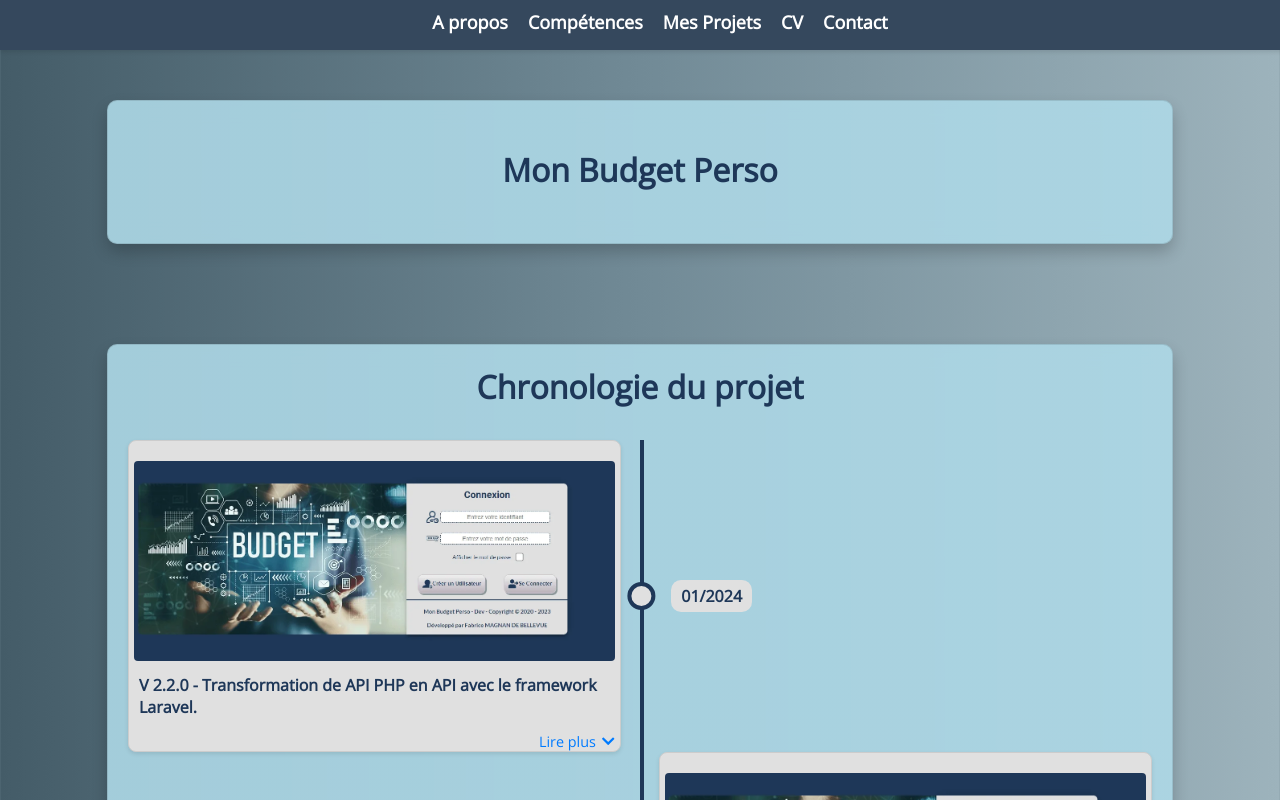
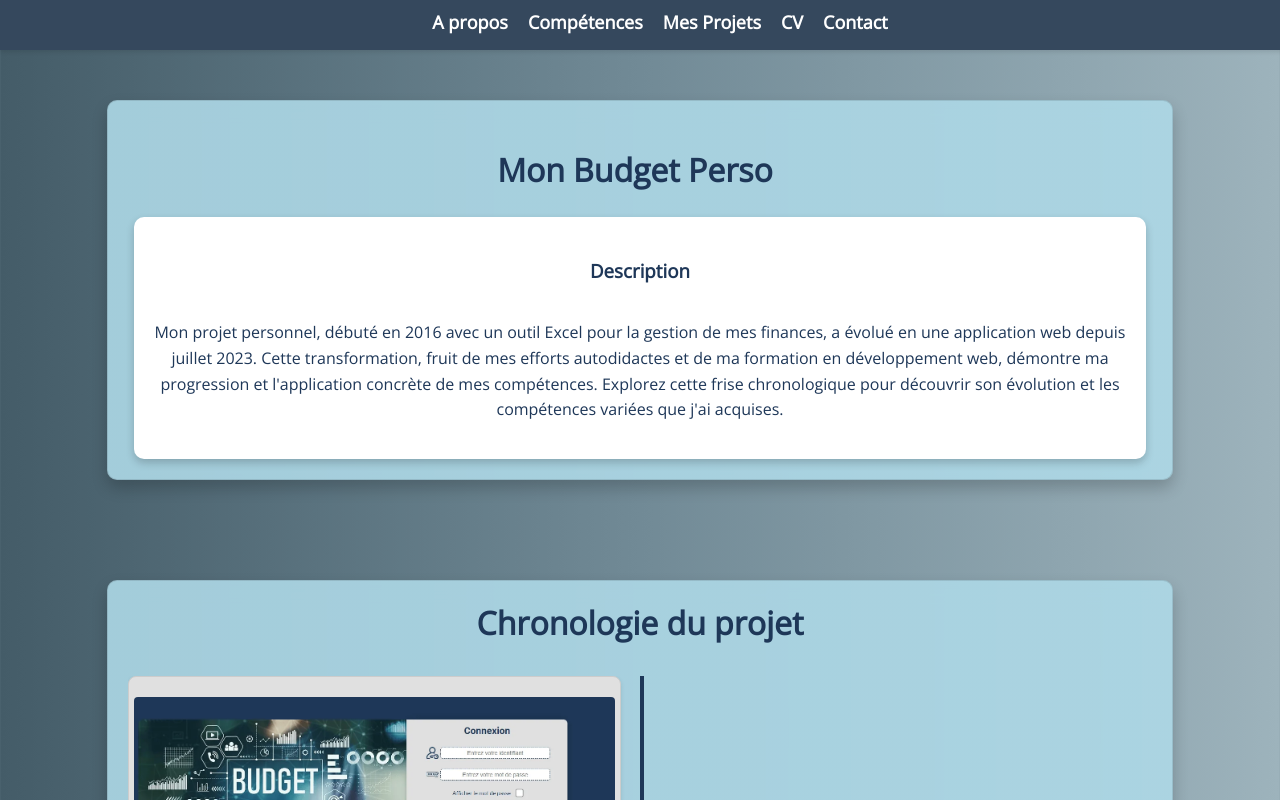
Before and after one commit to FabriceDevPro/PortfolioPro, a React (Vite) app: page /personal-project/1 in a window 1280 px wide. Shown: the top 800 px of the page. Built offline with nearby package versions, Linux system fonts and the light colour scheme.

Commit message:
ajout description. correction du scss

```diff
--- a/src/data/personalProjects.json
+++ b/src/data/personalProjects.json
@@ -44,7 +44,7 @@
         "nomimage": "view-login.webp",
         "version": "V 1.0.0",
         "titre":"Fichier Excel avec des formules",
-        "description":"Message explicatif sur la version 2.1.0",
+        "description":"Message explicatif sur la version 1.0.0",
         "languages": [
           { "name": "EXCEL" }
         ],
@@ -59,7 +59,7 @@
         "date": "2020",
         "version": "V 1.1.0",
         "titre":"Utilisation de macros avec userforms et connexion à une base de données Access.",
-        "description":"Message explicatif sur la version 2.1.0",
+        "description":"Message explicatif sur la version 1.1.0",
         "languages": [
           { "name": "EXCEL" },
           { "name": "VBA" }
@@ -75,7 +75,7 @@
         "date": "07/2023",
         "version": "V 2.0.0",
         "titre":"Conversion en format web pour pratiquer mes acquis, utilisation de HTML-SASS-JS pour le Front-End et PHP/MySQL pour le Back-End.",
-        "description":"Message explicatif sur la version 2.1.0",
+        "description":"Message explicatif sur la version 2.0.0",
         "languages": [
           { "name": "HTML" },
           { "name": "CSS" },
@@ -95,7 +95,7 @@
         "date": "10/2023",
         "version": "V 2.1.0",
         "titre": "Migration vers React avec Vite.js et création d'une API pour le Back-End.",
-        "description":"Message explicatif sur la version 2.1.0 Message explicatif sur la version 2.1.0 Message explicatif sur la version 2.1.0 Message explicatif sur la version 2.1.0 Message explicatif sur la version 2.1.0 Message explicatif sur la version 2.1.0 Message explicatif sur la version 2.1.0 Message explicatif sur la version 2.1.0 Message explicatif sur la version 2.1.0 Message explicatif sur la version 2.1.0 Message explicatif sur la version 2.1.0 Message explicatif sur la version 2.1.0",
+        "description":"Message explicatif sur la version 2.1.0",
         "languages": [
           { "name": "HTML"},
           { "name": "CSS"},
@@ -120,7 +120,7 @@
         "date": "01/2024",
         "version": "V 2.2.0",
         "titre": "Transformation de API PHP en API avec le framework Laravel.",
-        "description":"Message explicatif sur la version 2.2.0 Message explicatif sur la version 2.2.0 Message explicatif sur la version 2.2.0 Message explicatif sur la version 2.2.0 Message explicatif sur la version 2.2.0 Message explicatif sur la version 2.2.0 Message explicatif sur la version 2.2.0 Message explicatif sur la version 2.2.0 Message explicatif sur la version 2.2.0 Message explicatif sur la version 2.2.0 Message explicatif sur la version 2.2.0 Message explicatif sur la version 2.2.0 Message explicatif sur la version 2.2.0 Message explicatif sur la version 2.2.0 Message explicatif sur la version 2.2.0 Message explicatif sur la version 2.2.0 Message explicatif sur la version 2.2.0 Message explicatif sur la version 2.2.0 Message explicatif sur la version 2.2.0 Message explicatif sur la version 2.2.0 Message explicatif sur la version 2.2.0 Message explicatif sur la version 2.2.0 Message explicatif sur la version 2.2.0 Message explicatif sur la version 2.2.0",
+        "description":"Message explicatif sur la version 2.2.0",
         "languages": [
           { "name": "HTML"},
           { "name": "CSS"},
@@ -247,7 +247,7 @@
   },
   {
     "id": 2,
-    "name": "projet Karim",
+    "name": "Projet Karim",
     "description": "Mon projet personnel, débuté en 2016 avec un outil Excel pour la gestion de mes finances, a évolué en une application web depuis juillet 2023. Cette transformation, fruit de mes efforts autodidactes et de ma formation en développement web, démontre ma progression et l'application concrète de mes compétences. Explorez cette frise chronologique pour découvrir son évolution et les compétences variées que j'ai acquises.",
     "languages": [
       { "name": "HTML"},
@@ -286,23 +286,26 @@
     ],
     "chronologie": [
       {
-        "title": "2016",
+        "date": "2016",
+        "nomimage": "view-login.webp",
         "version": "V 1.0.0",
-        "cardSubtitle":"Fichier Excel avec des formules",
+        "titre":"Fichier Excel avec des formules",
+        "description":"Message explicatif sur la version 1.0.0",
         "languages": [
           { "name": "EXCEL" }
         ],
         "images": [
           {
             "titre": "Vue de l'écran de connexion ",
-            "nomimage": "view-login.webp"
+            "nomimage": "view-login-excel.webp"
           }
         ]
       },
       {
-        "title": "2020",
+        "date": "2020",
         "version": "V 1.1.0",
-        "cardSubtitle":"Utilisation de macros avec userforms et connexion à une base de données Access.",
+        "titre":"Utilisation de macros avec userforms et connexion à une base de données Access.",
+        "description":"Message explicatif sur la version 1.1.0",
         "languages": [
           { "name": "EXCEL" },
           { "name": "VBA" }
@@ -310,14 +313,15 @@
         "images": [
           {
             "titre": "Vue de l'écran de connexion ",
-            "nomimage": "view-login.webp"
+            "nomimage": "view-login-excel.webp"
           }
         ]
       },
       {
-        "title": "07/2023",
+        "date": "07/2023",
         "version": "V 2.0.0",
-        "cardSubtitle":"Conversion en format web pour pratiquer mes acquis, utilisation de HTML-SASS-JS pour le Front-End et PHP/MySQL pour le Back-End.",
+        "titre":"Conversion en format web pour pratiquer mes acquis, utilisation de HTML-SASS-JS pour le Front-End et PHP/MySQL pour le Back-End.",
+        "description":"Message explicatif sur la version 2.0.0",
         "languages": [
           { "name": "HTML" },
           { "name": "CSS" },
@@ -334,9 +338,9 @@
         ]
       },
       {
-        "title": "10/2023",
+        "date": "10/2023",
         "version": "V 2.1.0",
-        "cardSubtitle": "Migration vers React avec Vite.js et création d'une API pour le Back-End.",
+        "titre": "Migration vers React avec Vite.js et création d'une API pour le Back-End.",
         "description":"Message explicatif sur la version 2.1.0",
         "languages": [
           { "name": "HTML"},
@@ -346,9 +350,8 @@
           { "name": "MYSQL" },
           { "name": "JS" },
           { "name": "SASS" },
-          { "name": "NODE" },
           { "name": "REACT" },
-          { "name": "VITE.JS" },
+          { "name": "VITE" },
           { "name": "REDUX" },
           { "name": "API" }
         ],
@@ -360,9 +363,9 @@
         ]
       },
       {
-        "title": "01/2024",
+        "date": "01/2024",
         "version": "V 2.2.0",
-        "cardSubtitle": "Transformation de API PHP en API avec le framework Laravel.",
+        "titre": "Transformation de API PHP en API avec le framework Laravel.",
         "description":"Message explicatif sur la version 2.2.0",
         "languages": [
           { "name": "HTML"},
@@ -372,9 +375,8 @@
           { "name": "MYSQL" },
           { "name": "JS" },
           { "name": "SASS" },
-          { "name": "NODE" },
           { "name": "REACT" },
-          { "name": "VITE.JS" },
+          { "name": "VITE" },
           { "name": "REDUX" },
           { "name": "API" },
           { "name": "LARAVEL" }
@@ -390,69 +392,85 @@
     "fonctionnalites": [
       {
         "titre": "Gestion de comptes bancaires personnels",
-        "description": "Jdqsdsqdsqdqsd."
+        "description": "Jusqu'à 5 comptes de types : Courant - Différé - Joint et 5 comptes Épargne.",
+        "badge":""
       },
       {
         "titre": "Compte Joint",
-        "description": "Jdqsdsqdsqdqsd."
+        "description": "Utilisable par les utilisateurs définis, tandis que les autres comptes sont individuels.",
+        "badge": ""
       },
       {
         "titre": "Saisies d'écritures comptables",
-        "description": "Jdqsdsqdsqdqsd."
+        "description": "De Revenus ou de Dépenses.",
+        "badge": ""
       },
       {
         "titre": "Pointage des écritures comptables",
-        "description": "Jdqsdsqdsqdqsd."
+        "description": "Possibilité de pointer les écritures pour réaliser son rapprochement bancaire.",
+        "badge": ""
       },
       {
         "titre": "Partage des écritures",
-        "description": "Jdqsdsqdsqdqsd."
+        "description": "Entre 2 utilisateurs.",
+        "badge":"A venir"
       },
       {
         "titre": "Validation des écritures",
-        "description": "Jdqsdsqdsqdqsd."
+        "description": "Validation des écritures sur une période après rapprochement bancaire et réalisation de clôtures d'exercices.",
+        "badge":"A venir"
       },
       {
         "titre": "Clôture de l'Exercice Comptable",
-        "description": "Jdqsdsqdsqdqsd."
+        "description": "Sur une période après rapprochement bancaire et réalisation de clôtures d'exercices.",
+        "badge":"A venir"
       }
     ],
     "detailsEcritures": [
       {
         "titre":"Type de saisie",
-        "description":"Revenus ou Dépenses."
+        "description":"Revenus ou Dépenses.",
+        "badge": ""
       },
       {
         "titre":"Catégories",
-        "description":"Groupe, Catégorie (rattachée à un Compte), Sous-Catégorie, Détail."
+        "description":"Groupe, Catégorie (rattachée à un Compte), Sous-Catégorie, Détail.",
+        "badge": ""
       },
       {
         "titre":"Écritures récurrentes",
-        "description":"Possibilité de définir des écritures récurrentes et des prélèvements automatiques."
+        "description":"Possibilité de définir des écritures récurrentes et des prélèvements automatiques.",
+        "badge": ""
       },
       {
         "titre":"Transferts automatiques",
-        "description":"Création d'écritures automatiques entre 2 comptes existants dans le logiciel (même utilisateur ou différent)."
+        "description":"Création d'écritures automatiques entre 2 comptes existants dans le logiciel (même utilisateur ou différent).",
+        "badge":"A venir"
       },
       {
         "titre":"Statut du Partage",
-        "description":"Tableau de suivi et éléments de type Commandes"
+        "description":"Tableau de suivi et éléments de type Commandes",
+        "badge":"A venir"
       },
       {
         "titre":"Statut du Rapprochement Bancaire",
-        "description":"Tableau de suivi et éléments de type Commandes"
+        "description":"Tableau de suivi et éléments de type Commandes",
+        "badge":"A venir"
       },
       {
         "titre":"Suivi des dépenses liés à la Santé",
-        "description":"Tableau de suivi et éléments de type Santé pour vérifier les remboursements."
+        "description":"Tableau de suivi et éléments de type Santé pour vérifier les remboursements.",
+        "badge":"A venir"
       },
       {
         "titre":"Suivi des Provisions",
-        "description":"Tableau de suivi et éléments de type Provisions"
+        "description":"Tableau de suivi et éléments de type Provisions",
+        "badge":"A venir"
       },
       {
         "titre":"Suivi des Commandes",
-        "description":"Tableau de suivi et éléments de type Commandes"
+        "description":"Tableau de suivi et éléments de type Commandes",
+        "badge":"A venir"
       }
     ],
     "demonstration": "Je peux vous faire une démonstration de l'outil, vous donner les paramètres de connexion pour un compte test ou vous donner accès à mon code via GitHub.",
--- a/src/pages/home/projet-perso/Chronologie.jsx
+++ b/src/pages/home/projet-perso/Chronologie.jsx
@@ -33,6 +33,7 @@ const Chronologie = ({ chronologie }) => {
   return (
     <>
       <div className="section-title">Chronologie du projet</div>
+      <div className="timeline-wrapper">
         <div className="timeline">
           {sortedChronologie.map((item, index) => (
             <div key={index} className={`timeline-item ${index % 2 !== 0 ? 'inverse' : ''}`}>
@@ -76,6 +77,7 @@ const Chronologie = ({ chronologie }) => {
             </div>
           ))}
         </div>
+      </div>
     </>
   );
 };
--- /dev/null
+++ b/src/pages/home/projet-perso/Description.jsx
@@ -0,0 +1,23 @@
+import PropTypes from 'prop-types';
+
+const Description = ({ project,description }) => {
+
+    return (
+        <>
+            <div className="description-section__title-container">
+                <h1 className="description-section__section-title">{project}</h1>
+            </div>
+            <div className="description-section__card">
+                <h3>Description</h3>
+                <p>{description}</p>
+            </div>
+        </>
+    );
+};
+
+Description.propTypes = {
+    project: PropTypes.string.isRequired,
+    description: PropTypes.string.isRequired,
+};
+
+export default Description;
--- a/src/pages/home/projet-perso/PersonalProjectView.jsx
+++ b/src/pages/home/projet-perso/PersonalProjectView.jsx
@@ -4,6 +4,7 @@ import Fonctionalite from "./Fonctionalite";
 import DetailsEcritures from "./DetailsEcritures";
 import DemoAccesCode from "./DemoAccesCode";
 import Chronologie from "./Chronologie";
+import Description from "./Description";
 
 const PersonalProjectView = () => {
     const { id } = useParams();
@@ -11,8 +12,8 @@ const PersonalProjectView = () => {
 
     return (
       <>
-        <section className="presentation-section">
-          <h1 className="section-title">{project?.name}</h1>
+        <section className="description-section">
+          <Description project={project?.name} description={project?.description} />
         </section>
         <section className="chronologie-section">
           <Chronologie chronologie={project?.chronologie} />
@@ -21,7 +22,7 @@ const PersonalProjectView = () => {
           <Fonctionalite fonctionnalites={project?.fonctionnalites} />
         </section>
         <section className="details-ecritures-section">
-        <DetailsEcritures detailsEcritures={project?.detailsEcritures}/>
+          <DetailsEcritures detailsEcritures={project?.detailsEcritures}/>
         </section>
         <section className="demo-acces-code-section">
           <DemoAccesCode
--- a/src/sass/pages/_personalProject.scss
+++ b/src/sass/pages/_personalProject.scss
@@ -1,3 +1,4 @@
+@use 'projetperso/description';
 @use 'projetperso/chronologie';
 @use "projetperso/demoAccesCode";
 @use "projetperso/details-ecritures";
--- a/src/sass/pages/projetperso/_chronologie.scss
+++ b/src/sass/pages/projetperso/_chronologie.scss
@@ -12,10 +12,21 @@
     margin-bottom: 2rem;
     font-weight: 600;
   }
+  .timeline-wrapper{
+    max-height: 600px; // Hauteur maximale de la timeline avant de déclencher le défilement
+    overflow-y: auto; // Active le défilement vertical si le contenu dépasse 500px
+    display:flex;
+    flex-direction: column;
+    position: relative;
+    width: 100%;
 
     .timeline {
+      display:flex;
+      flex-direction: column;
+      gap:15px;
       position: relative;
       width: 100%;
+
       &:before {
         content: '';
         position: absolute;
@@ -26,13 +37,14 @@
         background: $primary-color;
       }
     }
+  }
 
   .timeline-item {
     display: flex;
     justify-content: flex-start;
     align-items: center;
     position: relative;
-    gap: 50px;
+    gap: 100px;
 
     .timeline-content, .timeline-date {
       flex: 1;
--- /dev/null
+++ b/src/sass/pages/projetperso/_description.scss
@@ -0,0 +1,109 @@
+// styles/technicsskills
+@import "../../abstracts/mixin";
+@import "../../abstracts/keyframes";
+@import "../../abstracts/variables";
+.description-section {
+  @include section-styles;
+
+    .description-section__title-container {
+        display: flex;
+        justify-content: center;
+        align-items: center;
+        width: 100%;
+
+        .description-section__section-title {
+            color: $primary-color;
+            font-size: 2.0em;
+            margin-right: 10px;
+        }
+    }
+
+    .description-section__card {
+        display: flex;
+        flex-direction: column;
+        background:  $card-background;
+        border-radius: 10px;
+        box-shadow: 0 4px 8px rgba(0, 0, 0, 0.2);
+        padding: 20px;
+        transition: all 0.3s ease;
+        line-height: 1.6; // Améliore la lisibilité du texte
+        width: 95%;
+
+        .description-section__logos-container {
+            display: flex;
+            justify-content: space-around;
+            margin-top: 20px;
+
+            .description-section__logo-image {
+                margin-right: 10px;
+                width: auto;
+                height: 175px; // Ajustez en fonction de la taille désirée
+
+                &:last-child {
+                    margin-right: 0;
+                }
+            }
+        }
+    }
+}
+@media only screen and (min-width: 900px) and (max-width: 1024px) {
+    .description-section .description-section__title-container .description-section__section-title{
+        font-size: 1.8em;
+    }
+    .description-section .description-section__card {
+        h3{
+            font-size: 1.1em;}
+        p{
+            font-size: 0.8em;
+        }
+    }
+    .description-section .description-section__card .description-section__logos-container{
+        .description-section__logo-image {
+            height: 130px;
+        }
+    }
+}
+@media only screen and (min-width: 769px) and (max-width: 900px) {
+    .description-section .description-section__title-container .description-section__section-title{
+        font-size: 1.5em;
+    }
+    .description-section .description-section__card {
+        width: 90%;
+        h3{
+            font-size: 1.0em;}
+        p{
+            font-size: 0.8em;
+        }
+    }
+    .description-section .description-section__card .description-section__logos-container{
+        .description-section__logo-image {
+            height: 80px;
+        }
+    }
+}
+@media only screen and (max-width: 768px) {
+    .description-section {
+        margin: 30px auto 10px;
+        padding: 0px 0px 10px;
+        max-width: 95%;
+      }
+    .description-section .description-section__title-container .description-section__section-title{
+        font-size: 1.2em;
+    }
+    .description-section .description-section__card {
+        width: 80%;
+        h3{
+            font-size: 1.0em;
+            margin:0;
+        }
+        p{
+            font-size: 0.8em;
+        }
+    }
+    .description-section .description-section__card .description-section__logos-container{
+        margin-top: 0px;
+        .description-section__logo-image {
+            height: 50px;
+        }
+    }
+}
```
Lines whose indentation alone changed are shown as unchanged.
